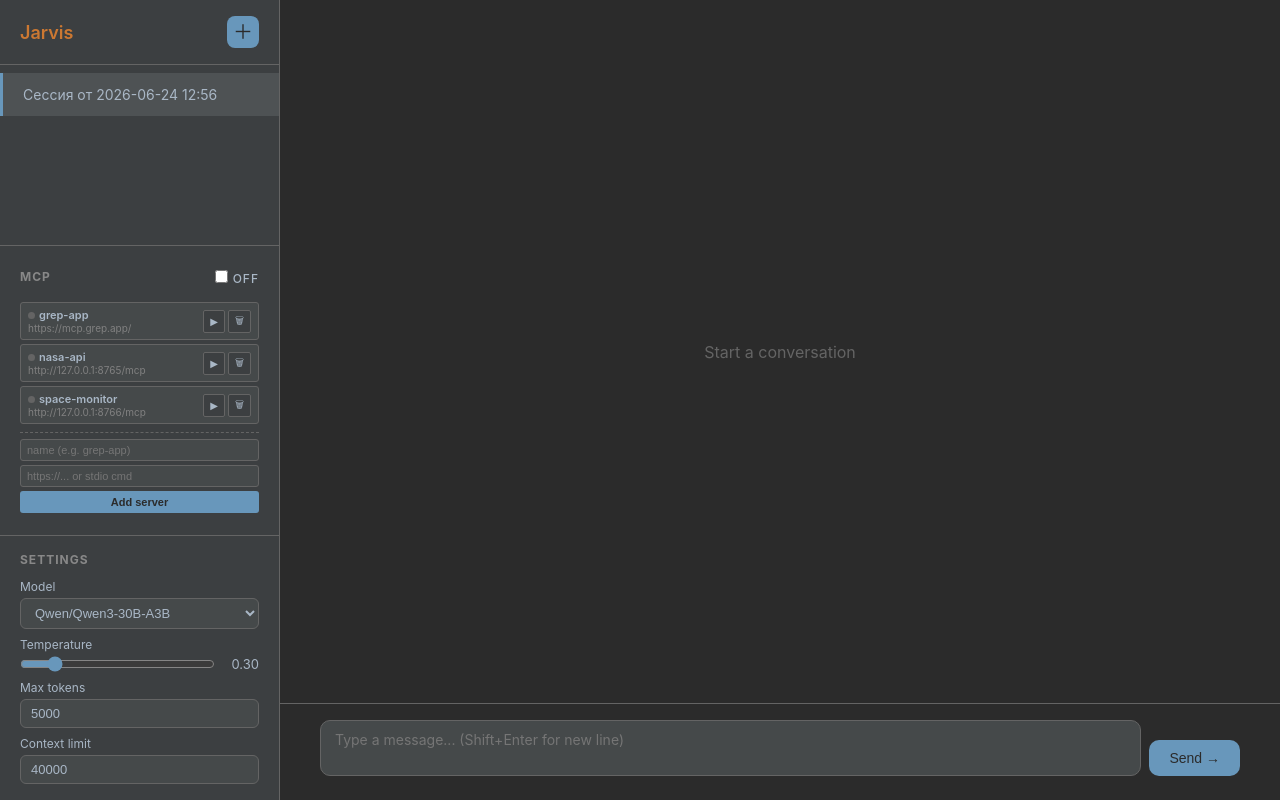
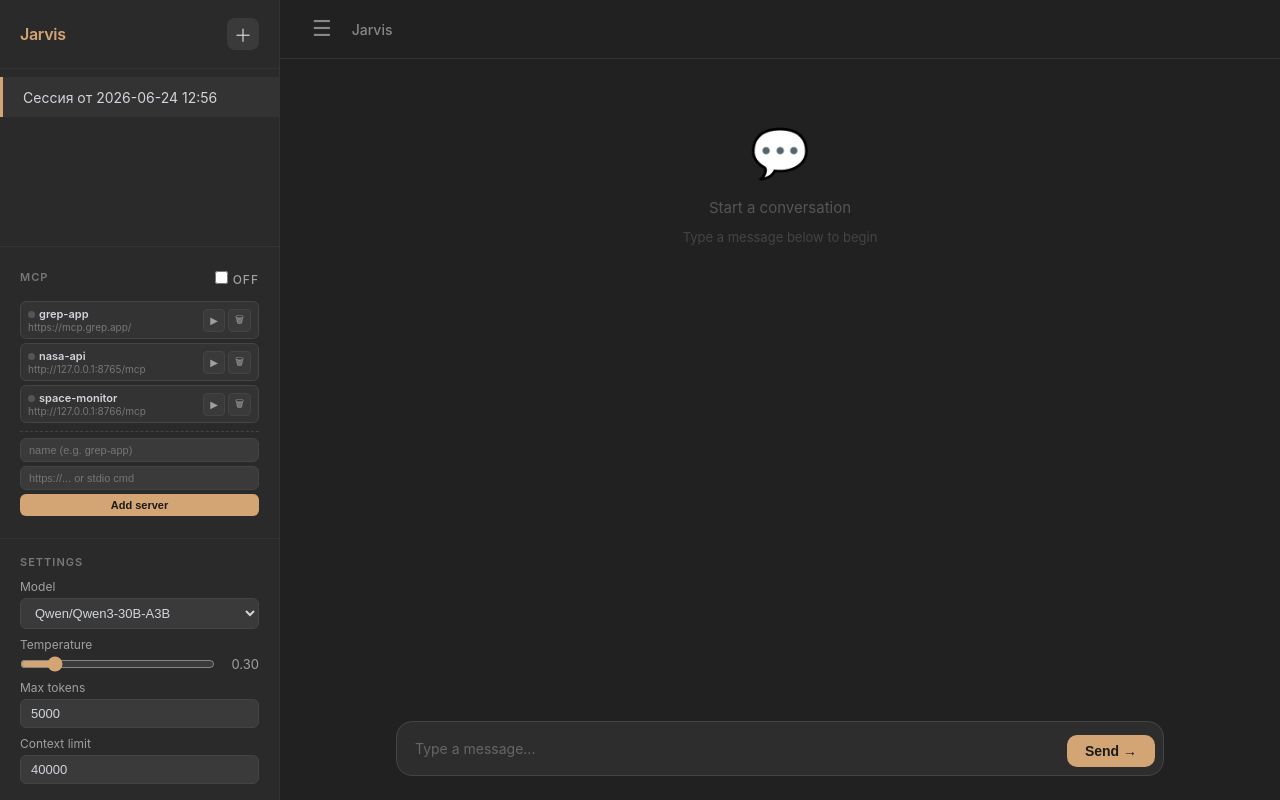
Before and after one commit to dpmn/ai-advent-challenge, a Flask app: page / in a window 1280 px wide. Run offline with Flask 3, Linux system fonts and the light colour scheme; data comes from the database, SQL or seed files in the repository; data that the repository does not hold is empty.

Commit message:
day-18: Изменён визуал чата

```diff
--- a/webui/static/script.js
+++ b/webui/static/script.js
@@ -10,12 +10,19 @@ document.addEventListener("DOMContentLoaded", () => {
 
   document.getElementById("new-session-btn").onclick = createSession;
   document.getElementById("send-btn").onclick = sendMessage;
+  document.getElementById("sidebar-toggle").onclick = toggleSidebar;
 
   document.getElementById("message-input").addEventListener("keydown", (e) => {
     if (e.key === "Enter" && !e.shiftKey) {
       e.preventDefault();
       sendMessage();
     }
+  });
+
+  // Auto-resize textarea like Claude
+  document.getElementById("message-input").addEventListener("input", (e) => {
+    e.target.style.height = "auto";
+    e.target.style.height = Math.min(e.target.scrollHeight, 200) + "px";
   });
 
   // Settings live updates
@@ -33,6 +40,12 @@ document.addEventListener("DOMContentLoaded", () => {
   document.getElementById("mcp-enabled-checkbox").onchange = toggleMcp;
   document.getElementById("mcp-add-btn").onclick = addMcpServer;
 });
+
+// ──── Sidebar ──────────────────────────────────────────────────
+
+function toggleSidebar() {
+  document.getElementById("sidebar").classList.toggle("hidden");
+}
 
 // ──── Sessions ─────────────────────────────────────────────────
 
@@ -108,6 +121,10 @@ async function deleteSession(id) {
 
 // ──── Messages ─────────────────────────────────────────────────
 
+function getMsgContainer() {
+  return document.querySelector("#messages-container .inner");
+}
+
 async function loadMessages() {
   if (!currentSessionId) return;
   const res = await fetch(`/api/sessions/${currentSessionId}/messages`);
@@ -117,15 +134,19 @@ async function loadMessages() {
 }
 
 function renderMessages(messages) {
-  const container = document.getElementById("messages-container");
-  container.innerHTML = "";
+  const inner = getMsgContainer();
+  inner.innerHTML = "";
   if (messages.length === 0) {
-    container.innerHTML =
-      '<div class="empty-chat">Start a conversation</div>';
+    inner.innerHTML = `
+      <div class="empty-chat">
+        <div class="emoji">💬</div>
+        <div>Start a conversation</div>
+        <div class="hint">Type a message below to begin</div>
+      </div>`;
     return;
   }
   for (const m of messages) {
-    container.appendChild(createBubble(m.role, m.content));
+    inner.appendChild(createBubble(m.role, m.content));
   }
   scrollToBottom();
 }
@@ -145,15 +166,16 @@ async function sendMessage() {
   if (!text) return;
 
   input.value = "";
+  input.style.height = "auto";
   const btn = document.getElementById("send-btn");
   btn.disabled = true;
   btn.textContent = "···";
 
   // Optimistically add user bubble
-  const container = document.getElementById("messages-container");
-  const emptyChat = container.querySelector(".empty-chat");
+  const inner = getMsgContainer();
+  const emptyChat = inner.querySelector(".empty-chat");
   if (emptyChat) emptyChat.remove();
-  container.appendChild(createBubble("user", text));
+  inner.appendChild(createBubble("user", text));
   scrollToBottom();
 
   try {
@@ -171,7 +193,7 @@ async function sendMessage() {
     loadSessions(); // Refresh session list
     loadMcp(); // Refresh MCP status (may have changed via slash commands)
   } catch (err) {
-    container.appendChild(
+    inner.appendChild(
       createBubble("system", "Error: " + err.message)
     );
     scrollToBottom();
--- a/webui/static/style.css
+++ b/webui/static/style.css
@@ -5,9 +5,9 @@
 }
 
 body {
-  font-family: -apple-system, BlinkMacSystemFont, 'Segoe UI', Roboto, sans-serif;
-  background: #2b2b2b;
-  color: #a9b7c6;
+  font-family: 'Inter', -apple-system, BlinkMacSystemFont, 'Segoe UI', Roboto, sans-serif;
+  background: #212121;
+  color: #d1d5db;
   height: 100vh;
   overflow: hidden;
 }
@@ -22,45 +22,50 @@ body {
 #sidebar {
   width: 280px;
   min-width: 280px;
-  background: #3c3f41;
+  background: #2a2a2a;
   display: flex;
   flex-direction: column;
-  border-right: 1px solid #646464;
+  border-right: 1px solid #333;
+  transition: margin-left 0.25s ease;
+  z-index: 10;
+}
+
+#sidebar.hidden {
+  margin-left: -280px;
 }
 
 .sidebar-header {
   display: flex;
   align-items: center;
   justify-content: space-between;
-  padding: 16px 20px;
-  border-bottom: 1px solid #646464;
+  padding: 18px 20px;
+  border-bottom: 1px solid #333;
 }
 
 .sidebar-header h2 {
-  font-size: 18px;
+  font-size: 16px;
   font-weight: 600;
-  color: #cc7832;
-  margin: 0;
+  color: #d4a574;
+  letter-spacing: -0.3px;
 }
 
 #new-session-btn {
-  background: #6897bb;
-  color: #2b2b2b;
+  background: #3a3a3a;
+  color: #d1d5db;
   border: none;
   width: 32px;
   height: 32px;
   border-radius: 8px;
-  font-size: 20px;
+  font-size: 18px;
   cursor: pointer;
-  transition: background 0.15s;
   display: flex;
   align-items: center;
   justify-content: center;
-  line-height: 1;
+  transition: background 0.15s;
 }
 
 #new-session-btn:hover {
-  background: #80b0d4;
+  background: #4a4a4a;
 }
 
 #session-list {
@@ -80,12 +85,12 @@ body {
 }
 
 .session-item:hover {
-  background: #4e5254;
+  background: #333;
 }
 
 .session-item.active {
-  background: #4e5254;
-  border-left-color: #6897bb;
+  background: #333;
+  border-left-color: #d4a574;
 }
 
 .session-name {
@@ -113,38 +118,39 @@ body {
 }
 
 .session-delete:hover {
-  color: #cc7832;
-  background: rgba(204, 115, 50, 0.15);
+  color: #d4a574;
+  background: rgba(212, 165, 116, 0.1);
 }
 
 /* ──── Settings ─────────────────────────────── */
 
 .settings-section {
   padding: 16px 20px;
-  border-top: 1px solid #646464;
+  border-top: 1px solid #333;
 }
 
 .settings-section h3 {
-  font-size: 12px;
+  font-size: 11px;
   text-transform: uppercase;
-  color: #888;
-  margin-bottom: 12px;
+  color: #777;
+  margin-bottom: 10px;
   letter-spacing: 1px;
+  font-weight: 600;
 }
 
 .settings-section label {
   display: block;
   font-size: 12px;
-  color: #a9b7c6;
+  color: #a0a0a0;
   margin: 8px 0 4px;
 }
 
 #model-select {
   width: 100%;
   padding: 6px 10px;
-  background: #45494a;
-  color: #a9b7c6;
-  border: 1px solid #646464;
+  background: #3a3a3a;
+  color: #d1d5db;
+  border: 1px solid #444;
   border-radius: 6px;
   font-size: 13px;
 }
@@ -157,50 +163,95 @@ body {
 
 #temp-slider {
   flex: 1;
-  accent-color: #6897bb;
+  accent-color: #d4a574;
 }
 
 #temp-value {
   font-size: 13px;
   min-width: 36px;
   text-align: right;
-  color: #a9b7c6;
+  color: #a0a0a0;
 }
 
 #max-tokens-input,
 #context-limit-input {
   width: 100%;
   padding: 6px 10px;
-  background: #45494a;
-  color: #a9b7c6;
-  border: 1px solid #646464;
+  background: #3a3a3a;
+  color: #d1d5db;
+  border: 1px solid #444;
   border-radius: 6px;
   font-size: 13px;
 }
 
-/* ──── Chat ─────────────────────────────────── */
+/* ──── Chat area ────────────────────────────── */
 
 #chat-area {
   flex: 1;
   display: flex;
   flex-direction: column;
   min-width: 0;
+  background: #212121;
+}
+
+/* top bar */
+#chat-topbar {
+  display: flex;
+  align-items: center;
+  gap: 12px;
+  padding: 14px 24px;
+  border-bottom: 1px solid #333;
+  background: #212121;
+}
+
+#sidebar-toggle {
+  background: none;
+  border: none;
+  color: #888;
+  font-size: 22px;
+  cursor: pointer;
+  padding: 4px 8px;
+  border-radius: 6px;
+  transition: background 0.15s, color 0.15s;
+  line-height: 1;
+}
+
+#sidebar-toggle:hover {
+  background: #333;
+  color: #d1d5db;
+}
+
+#chat-topbar-title {
+  font-size: 14px;
+  font-weight: 500;
+  color: #888;
 }
 
 #messages-container {
   flex: 1;
   overflow-y: auto;
-  padding: 20px 40px;
+  padding: 24px 16px;
   display: flex;
   flex-direction: column;
-  gap: 12px;
+  align-items: center;
+  gap: 16px;
 }
 
+#messages-container .inner {
+  width: 100%;
+  max-width: 768px;
+  display: flex;
+  flex-direction: column;
+  gap: 16px;
+}
+
+/* ──── Messages ─────────────────────────────── */
+
 .message {
-  max-width: 75%;
-  padding: 10px 16px;
-  border-radius: 12px;
-  line-height: 1.5;
+  max-width: 85%;
+  padding: 12px 18px;
+  border-radius: 14px;
+  line-height: 1.6;
   font-size: 14px;
   white-space: pre-wrap;
   word-wrap: break-word;
@@ -242,55 +294,72 @@ body {
 
 #input-area {
   display: flex;
+  justify-content: center;
+  padding: 16px 24px 24px;
+  background: #212121;
+}
+
+#input-inner {
+  width: 100%;
+  max-width: 768px;
+  display: flex;
   gap: 8px;
-  padding: 16px 40px 24px;
-  border-top: 1px solid #646464;
-  background: #2b2b2b;
+  background: #2d2d2d;
+  border: 1px solid #444;
+  border-radius: 16px;
+  padding: 8px 8px 8px 18px;
+  transition: border-color 0.15s;
+}
+
+#input-inner:focus-within {
+  border-color: #d4a574;
 }
 
 #message-input {
   flex: 1;
-  padding: 10px 14px;
-  background: #45494a;
-  color: #a9b7c6;
-  border: 1px solid #646464;
-  border-radius: 10px;
+  background: transparent;
+  color: #d1d5db;
+  border: none;
   font-size: 14px;
   font-family: inherit;
   resize: none;
   outline: none;
-  transition: border-color 0.15s;
+  padding: 8px 0;
+  line-height: 1.5;
+  max-height: 200px;
 }
 
-#message-input:focus {
-  border-color: #6897bb;
+#message-input::placeholder {
+  color: #666;
 }
 
 #send-btn {
-  padding: 10px 20px;
-  background: #6897bb;
-  color: #2b2b2b;
+  padding: 8px 18px;
+  background: #d4a574;
+  color: #1a1a1a;
   border: none;
   border-radius: 10px;
   font-size: 14px;
+  font-weight: 600;
   cursor: pointer;
   transition: background 0.15s;
   align-self: flex-end;
+  white-space: nowrap;
 }
 
 #send-btn:hover {
-  background: #80b0d4;
+  background: #e0b88a;
 }
 
 #send-btn:disabled {
-  opacity: 0.5;
+  opacity: 0.4;
   cursor: not-allowed;
 }
 
 /* ──── Scrollbar ────────────────────────────── */
 
 ::-webkit-scrollbar {
-  width: 8px;
+  width: 6px;
 }
 
 ::-webkit-scrollbar-track {
@@ -298,12 +367,12 @@ body {
 }
 
 ::-webkit-scrollbar-thumb {
-  background: #646464;
-  border-radius: 4px;
+  background: #444;
+  border-radius: 3px;
 }
 
 ::-webkit-scrollbar-thumb:hover {
-  background: #888;
+  background: #555;
 }
 
 /* ──── Empty state ──────────────────────────── */
@@ -311,19 +380,34 @@ body {
 .empty-chat {
   flex: 1;
   display: flex;
+  flex-direction: column;
   align-items: center;
   justify-content: center;
-  color: #646464;
-  font-size: 16px;
+  gap: 8px;
+  color: #555;
+  font-size: 15px;
+  text-align: center;
+  padding: 40px;
+}
+
+.empty-chat .emoji {
+  font-size: 48px;
+  margin-bottom: 8px;
+}
+
+.empty-chat .hint {
+  font-size: 13px;
+  color: #444;
+  margin-top: 4px;
 }
 
 /* ──── SM badge ─────────────────────────────── */
 
 .sm-badge {
   display: inline-block;
-  background: #cc7832;
-  color: #2b2b2b;
-  font-size: 10px;
+  background: #d4a574;
+  color: #1a1a1a;
+  font-size: 9px;
   font-weight: 700;
   padding: 1px 5px;
   border-radius: 4px;
@@ -353,7 +437,7 @@ body {
   gap: 4px;
   font-size: 10px;
   font-weight: 500;
-  color: #a9b7c6;
+  color: #a0a0a0;
   cursor: pointer;
 }
 
@@ -375,9 +459,9 @@ body {
   justify-content: space-between;
   gap: 6px;
   padding: 5px 7px;
-  background: #45494a;
-  border: 1px solid #646464;
-  border-radius: 3px;
+  background: #333;
+  border: 1px solid #444;
+  border-radius: 6px;
   font-size: 11px;
 }
 
@@ -389,14 +473,14 @@ body {
 
 .mcp-server-item .mcp-server-name {
   font-weight: 600;
-  color: #a9b7c6;
+  color: #d1d5db;
   display: flex;
   align-items: center;
   gap: 4px;
 }
 
 .mcp-server-item .mcp-server-url {
-  color: #808080;
+  color: #777;
   font-size: 10px;
   white-space: nowrap;
   overflow: hidden;
@@ -408,7 +492,7 @@ body {
   width: 7px;
   height: 7px;
   border-radius: 50%;
-  background: #646464;
+  background: #555;
 }
 
 .mcp-dot.connected {
@@ -421,18 +505,19 @@ body {
 }
 
 .mcp-server-actions button {
-  background: #3c3f41;
-  color: #a9b7c6;
-  border: 1px solid #646464;
-  border-radius: 2px;
+  background: #3a3a3a;
+  color: #a0a0a0;
+  border: 1px solid #444;
+  border-radius: 4px;
   padding: 2px 6px;
   font-size: 10px;
   cursor: pointer;
 }
 
 .mcp-server-actions button:hover {
-  background: #4c5052;
-  border-color: #6897bb;
+  background: #4a4a4a;
+  border-color: #d4a574;
+  color: #d1d5db;
 }
 
 .mcp-server-actions button.danger:hover {
@@ -446,25 +531,25 @@ body {
   gap: 4px;
   margin-top: 6px;
   padding-top: 6px;
-  border-top: 1px dashed #646464;
+  border-top: 1px dashed #444;
 }
 
 .mcp-add-form input {
   width: 100%;
-  background: #45494a;
-  color: #a9b7c6;
-  border: 1px solid #646464;
-  border-radius: 3px;
-  padding: 4px 6px;
+  background: #3a3a3a;
+  color: #d1d5db;
+  border: 1px solid #444;
+  border-radius: 6px;
+  padding: 5px 8px;
   font-size: 11px;
   box-sizing: border-box;
 }
 
 .mcp-add-form button {
-  background: #6897bb;
-  color: #2b2b2b;
+  background: #d4a574;
+  color: #1a1a1a;
   border: none;
-  border-radius: 3px;
+  border-radius: 6px;
   padding: 5px 8px;
   font-size: 11px;
   font-weight: 600;
@@ -472,19 +557,19 @@ body {
 }
 
 .mcp-add-form button:hover {
-  background: #80b0d4;
+  background: #e0b88a;
 }
 
 .mcp-tools-info {
   margin-top: 6px;
   font-size: 10px;
-  color: #808080;
+  color: #777;
   font-style: italic;
 }
 
 .mcp-empty {
   font-size: 11px;
-  color: #646464;
+  color: #555;
   font-style: italic;
   padding: 4px 0;
 }
--- a/webui/templates/index.html
+++ b/webui/templates/index.html
@@ -62,11 +62,17 @@
 
     <!-- Chat area -->
     <main id="chat-area">
-      <div id="messages-container"></div>
+      <div id="chat-topbar">
+        <button id="sidebar-toggle">☰</button>
+        <span id="chat-topbar-title">Jarvis</span>
+      </div>
+      <div id="messages-container"><div class="inner"></div></div>
 
       <div id="input-area">
-        <textarea id="message-input" rows="2" placeholder="Type a message... (Shift+Enter for new line)"></textarea>
-        <button id="send-btn">Send →</button>
+        <div id="input-inner">
+          <textarea id="message-input" rows="1" placeholder="Type a message..."></textarea>
+          <button id="send-btn">Send →</button>
+        </div>
       </div>
     </main>
   </div>
```
Also changed, not shown: other parts of webui/static/style.css (+13 -12 lines).
